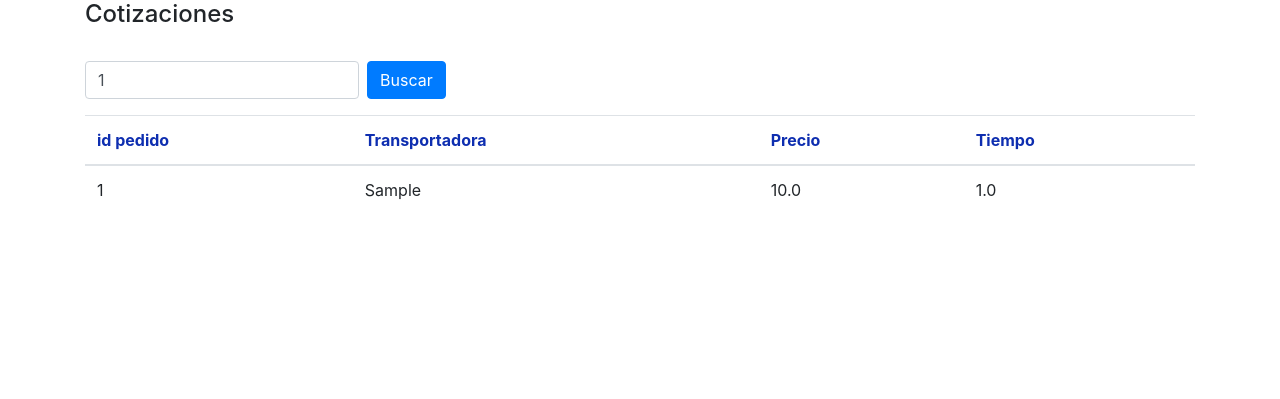
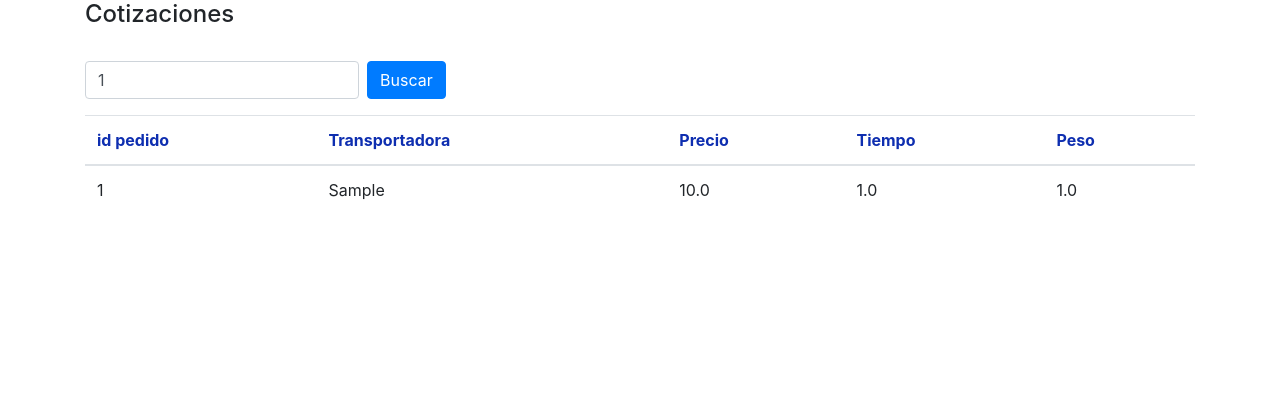
Before and after one commit to andresjulianbolivar/provesiapp, a Django app: template cotizaciones/templates/cotizaciones/cotizaciones.html in a window 1280 px wide. Shown: the part 111-510 px from the top of the page. Run offline with Django 3.2, Linux system fonts and the light colour scheme; tables that the repository leaves empty hold one stand-in row (values such as "Sample post"); the template is opened without the code that fills it: values that come from a table or form of the project are taken from there, most other values are stand-ins (such as "Sample title", 1, 10 or a date in 2020); some libraries are stand-ins or nearby versions.

Commit message:
pormenor (peso ya está como variable pero no se quién lo mete)

```diff
--- a/cotizaciones/templates/cotizaciones/cotizaciones.html
+++ b/cotizaciones/templates/cotizaciones/cotizaciones.html
@@ -23,6 +23,7 @@
                 <th>Transportadora</th>
                 <th>Precio</th>
                 <th>Tiempo</th>
+                <th>Peso</th>
             </tr>
         </thead>
         <tbody>
@@ -32,6 +33,7 @@
                 <td>{{ cotizacion.transportadora }}</td>
                 <td>{{ cotizacion.precio }}</td>
                 <td>{{ cotizacion.tiempo }}</td>
+                <td>{{ cotizacion.peso }}</td>
             </tr>
             {% endfor %}
         </tbody>
```
